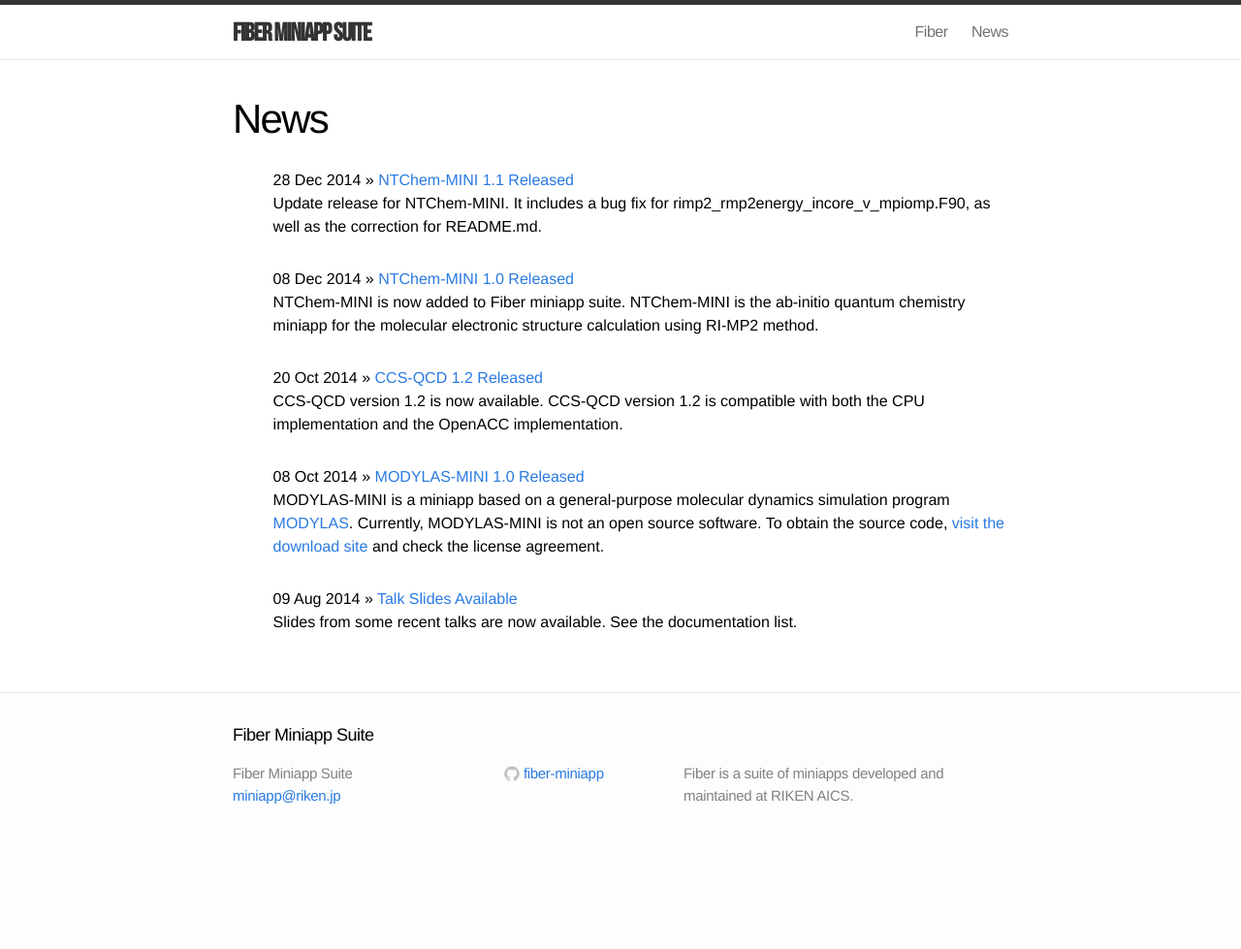
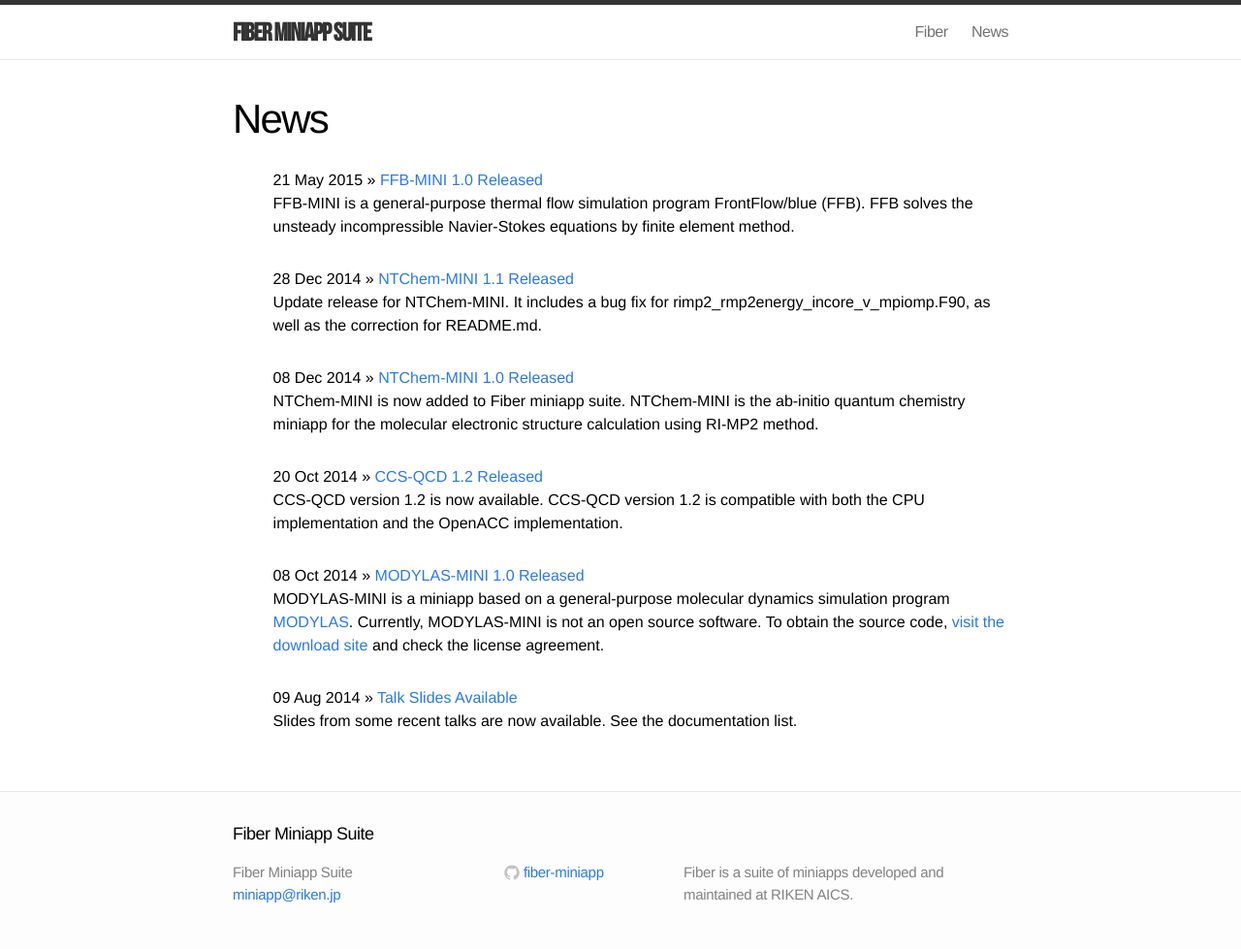
Before and after one commit to fiber-miniapp/fiber-miniapp.github.io, a Jekyll site: the page built from news.md, in a window 1280 px wide. Shown: the whole page at 97% size. Built offline with Jekyll 4.4.1, drawn with Linux system fonts in a browser that asks for light colours; before the commit the page ends 900 px from its top, so only the background shows below that.

Commit message:
Release ffb-mini v.1.0

```diff
--- /dev/null
+++ b/_posts/2015-05-21-ffb-mini-1.0-released.md
@@ -0,0 +1,7 @@
+---
+layout: post
+title: FFB-MINI 1.0 Released
+---
+
+FFB-MINI is a general-purpose thermal flow simulation program FrontFlow/blue (FFB).
+FFB solves the unsteady incompressible Navier-Stokes equations by finite element method.
```
Also changed, not shown: index.md (+3 -0 lines).
